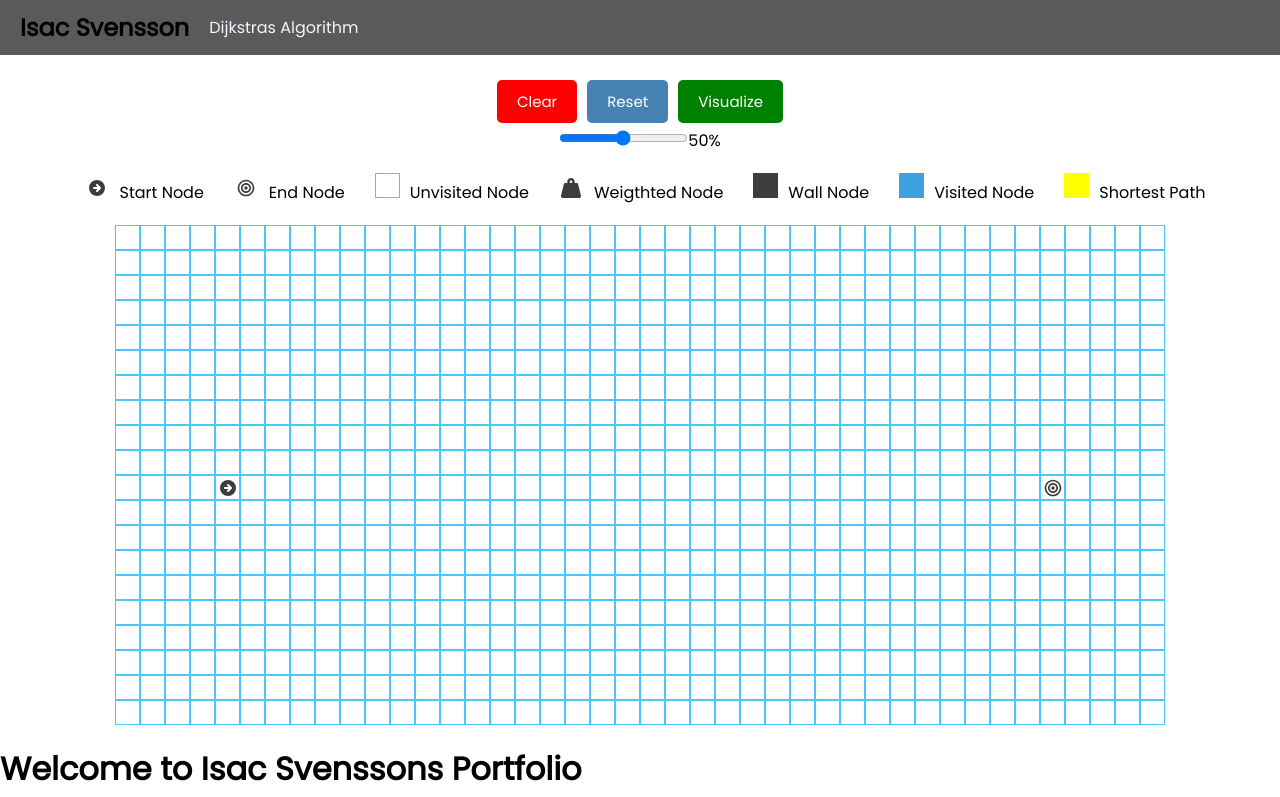
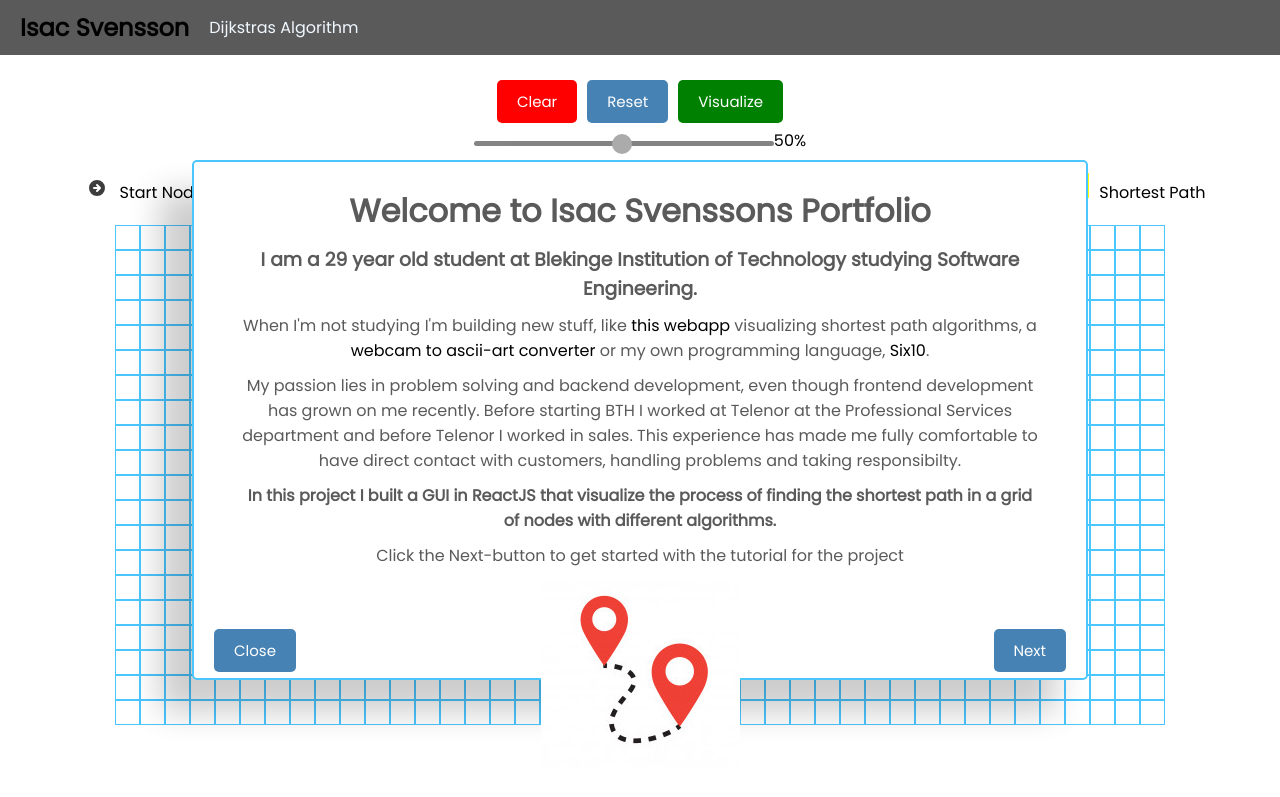
Before and after one commit to IsacSvensson/portfolio, a React (Create React App) app in the folder client/: page / in a window 1280 px wide. Shown: the top 797 px of the page. Built offline with nearby package versions, Linux system fonts and the light colour scheme.

Commit message:
a lot of css changes

```diff
--- a/client/src/index.css
+++ b/client/src/index.css
@@ -162,3 +162,94 @@ body {
   background-color: #dfdfdf;
   cursor: pointer;
 }
+
+.modal {
+  padding: 15px;
+  position: absolute;
+  top: 20%;
+  left: 15%;
+  width: 70%;
+  height: 65%;
+  background-color: white;
+  border: 2px solid #4bc6ff;
+  border-radius: 5px;
+  box-shadow: -2rem 2rem 2rem rgba(0, 0, 0, 0.2);
+  filter: blur();
+  transform: scale(1);
+  opacity: 1;
+}
+
+.modal-btn {
+  margin-left: 15px;
+  padding: 8px;
+  border-radius: 5px;
+  background-color: royalblue;
+  color: #dfdfdf;
+  display: inline-block;
+}
+
+.modal-content {
+  height: 90%;
+}
+
+.guide-txt {
+  text-align: center;
+  color: #5a5a5a;
+  margin: 10px 30px;
+}
+
+.guide-txt a {
+  text-decoration: none;
+  color: black;
+}
+
+.guide-txt a:hover {
+  color: rgb(97, 0, 0);
+}
+
+.guide-img {
+  display: block;
+  margin-left: auto;
+  margin-right: auto;
+  max-width: 500px;
+  max-height: 300px;
+}
+
+.reference{
+  vertical-align: super;
+  font-size: small;
+}
+
+.slider {
+  -webkit-appearance: none;
+  width: 300px;
+  height: 5px;
+  border-radius: 5px;
+  background: rgb(80,80,80);
+  outline: none;
+  opacity: 0.7;
+  -webkit-transition: 0.2s;
+  transition: opacity 0.2s;
+}
+
+.slider:hover {
+  opacity: 1;
+}
+
+.slider::-webkit-slider-thumb {
+  -webkit-appearance: none;
+  appearance: none;
+  width: 20px;
+  height: 20px;
+  border-radius: 50%;
+  background: #888888;
+  cursor: pointer;
+}
+
+.slider::-moz-range-thumb {
+  width: 15px;
+  height: 15px;
+  border-radius: 50%;
+  background: #888888;
+  cursor: pointer;
+}
```
